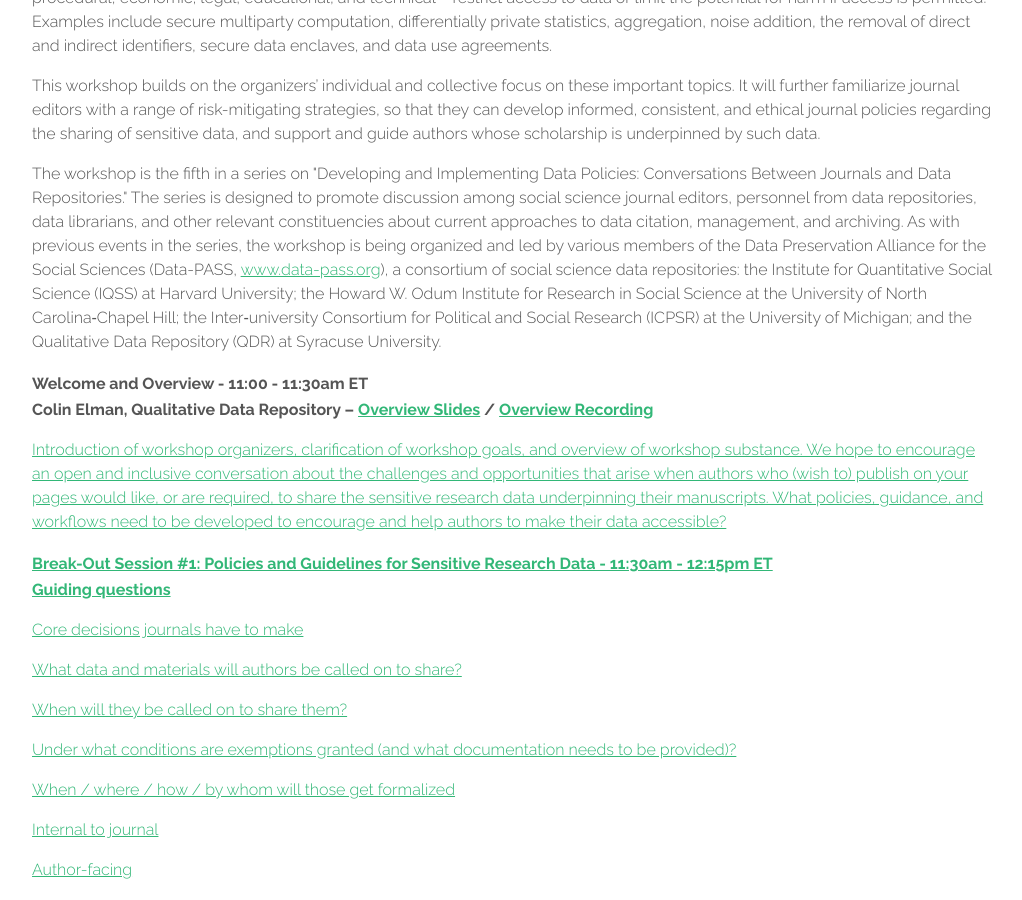
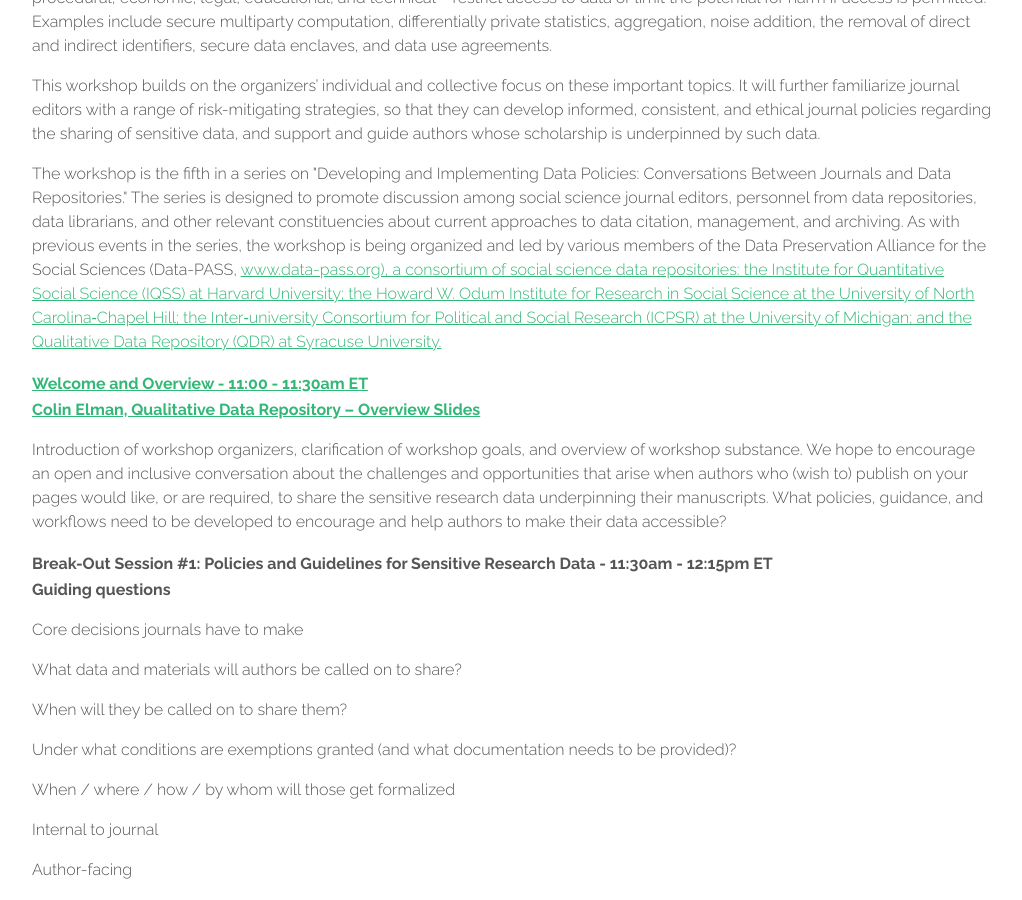
Before and after one commit to adam3smith/dpjedi-stage, a Jekyll site: the page built from docs/events/as-open-as-possible.html, in a window 1280 px wide and 900 px high, scrolled down 935 px. Shown: the whole window, without its empty margins (128-1150 px from the left). Built offline with Jekyll 4.4.1, drawn with Linux system fonts in a browser that asks for light colours.

Commit message:
Fix links

```diff
--- a/docs/events/as-open-as-possible.html
+++ b/docs/events/as-open-as-possible.html
@@ -19,10 +19,10 @@ layout: main
 <p>Achieving transparency is particularly challenging when scholars have collected or generated sensitive data, such as those created through interacting with human participants. Openness is bracketed by the requirement for authors to comply with ethical commitments and applicable laws. Such compliance may limit the type or amount of sensitive research data they can share. Exactly how editors can facilitate transparency under these conditions is a key concern for many journals.</p>
 <p>Fortunately, socio-technical infrastructure has been developing to provide a range of risk-reduction measures to help scholars to make their research more open while still protecting study participants. These security and confidentiality controls – which can be procedural, economic, legal, educational, and technical – restrict access to data or limit the potential for harm if access is permitted. Examples include secure multiparty computation, differentially private statistics, aggregation, noise addition, the removal of direct and indirect identifiers, secure data enclaves, and data use agreements.</p>
 <p>This workshop builds on the organizers’ individual and collective focus on these important topics. It will further familiarize journal editors with a range of risk-mitigating strategies, so that they can develop informed, consistent, and ethical journal policies regarding the sharing of sensitive data, and support and guide authors whose scholarship is underpinned by such data.</p>
-<p>The workshop is the fifth in a series on "Developing and Implementing Data Policies: Conversations Between Journals and Data Repositories." The series is designed to promote discussion among social science journal editors, personnel from data repositories, data librarians, and other relevant constituencies about current approaches to data citation, management, and archiving. As with previous events in the series, the workshop is being organized and led by various members of the Data Preservation Alliance for the Social Sciences (Data-PASS, <a href="http://www.data-pass.org"><span class="underline">www.data-pass.org</span></a>), a consortium of social science data repositories: the Institute for Quantitative Social Science (IQSS) at Harvard University; the Howard W. Odum Institute for Research in Social Science at the University of North Carolina‐Chapel Hill; the Inter‐university Consortium for Political and Social Research (ICPSR) at the University of Michigan; and the Qualitative Data Repository (QDR) at Syracuse University.</p>
+<p>The workshop is the fifth in a series on "Developing and Implementing Data Policies: Conversations Between Journals and Data Repositories." The series is designed to promote discussion among social science journal editors, personnel from data repositories, data librarians, and other relevant constituencies about current approaches to data citation, management, and archiving. As with previous events in the series, the workshop is being organized and led by various members of the Data Preservation Alliance for the Social Sciences (Data-PASS, <a href="http://www.data-pass.org">www.data-pass.org), a consortium of social science data repositories: the Institute for Quantitative Social Science (IQSS) at Harvard University; the Howard W. Odum Institute for Research in Social Science at the University of North Carolina‐Chapel Hill; the Inter‐university Consortium for Political and Social Research (ICPSR) at the University of Michigan; and the Qualitative Data Repository (QDR) at Syracuse University.</p>
 
 <h4 id="welcome-and-overview">Welcome and Overview - 11:00 - 11:30am ET</h4>
-<p><strong>Colin Elman, Qualitative Data Repository – <a href="/assets/files/DataPASS_2020_Overview_Elman.pptx">Overview Slides</a> / <a href="">Overview Recording<a/></strong></p>
+<p><strong>Colin Elman, Qualitative Data Repository – <a href="/assets/files/DataPASS_2020_Overview_Elman.pptx">Overview Slides</a></strong></p>
 <p>Introduction of workshop organizers, clarification of workshop goals, and overview of workshop substance. We hope to encourage an open and inclusive conversation about the challenges and opportunities that arise when authors who (wish to) publish on your pages would like, or are required, to share the sensitive research data underpinning their manuscripts. What policies, guidance, and workflows need to be developed to encourage and help authors to make their data accessible?</p>
 <h4 id="break-out-session-1">Break-Out Session #1: Policies and Guidelines for Sensitive Research Data - 11:30am - 12:15pm ET</h4>
 <ul>
```
